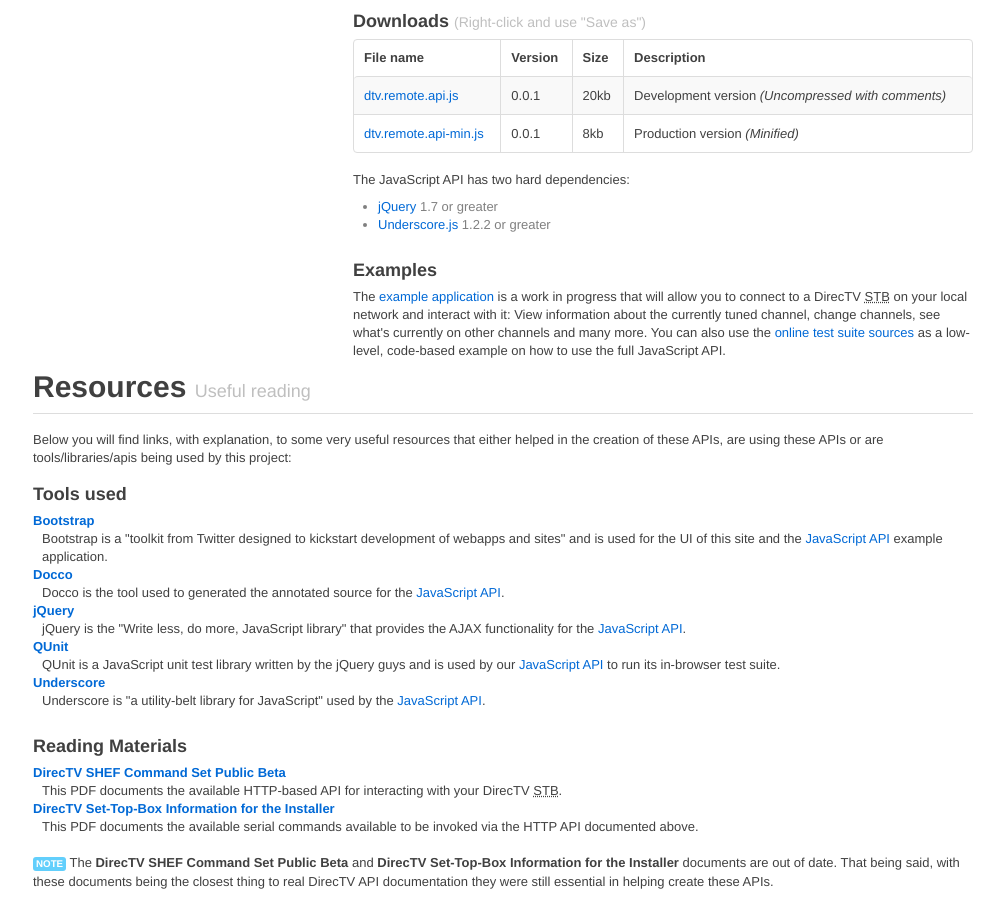
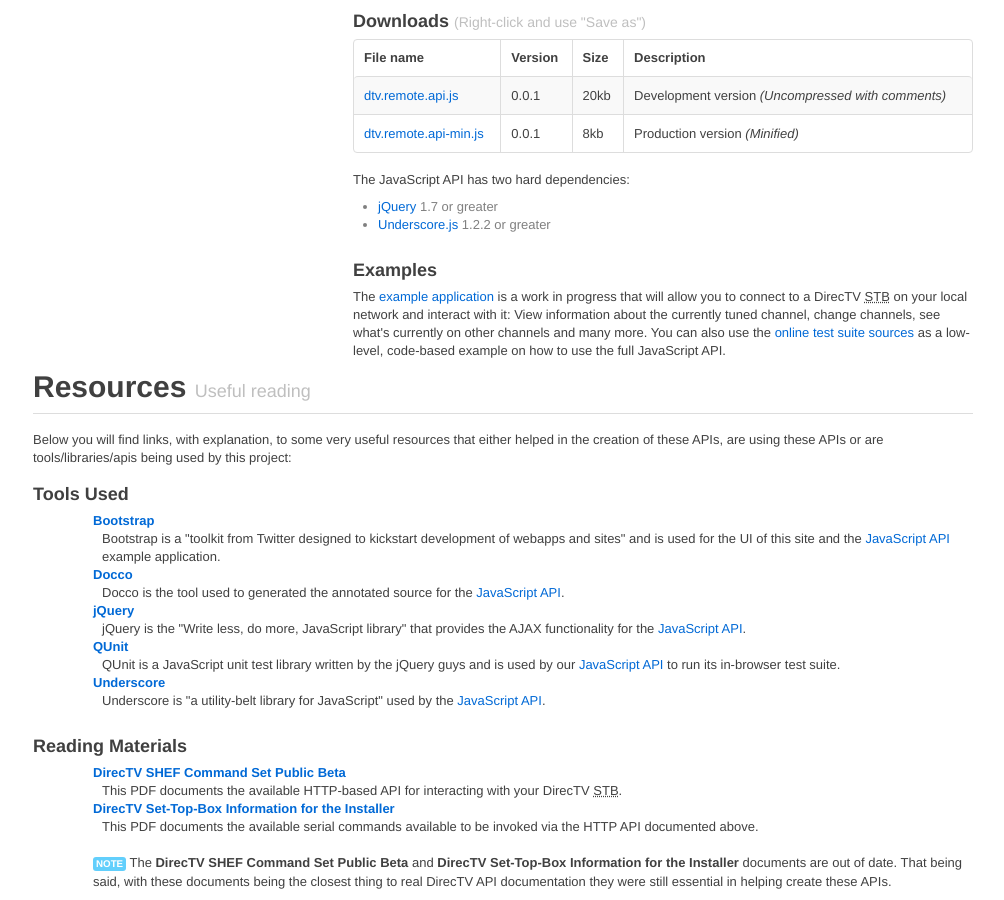
Before and after one commit to whitlockjc/directv-remote-api, a plain HTML site: page index.html in a window 1280 px wide. Shown: the part 976-1876 px from the top of the page, without its empty margins (137-1141 px from the left). Drawn offline with Linux system fonts and the light colour scheme.

Commit message:
Fixed a typo and made minor alignment changes to the Resources section.

```diff
--- a/index.html
+++ b/index.html
@@ -188,7 +188,9 @@
             the creation of these APIs, are using these APIs or are tools/libraries/apis being used by this
             project:
           </p>
-          <h3>Tools used</h3>
+          <h3>Tools Used</h3>
+          <div class="row">
+            <div class="offset1">
               <dl>
                 <dt><a href="http://twitter.github.com/bootstrap/">Bootstrap</a></dt>
                 <dd>Bootstrap is a "toolkit from Twitter designed to kickstart development of webapps and sites" and is used for the UI of this site and the <a href="#javascript">JavaScript API</a> example application.</dd>
@@ -201,7 +203,11 @@
                 <dt><a href="http://documentcloud.github.com/underscore/">Underscore</a></dt>
                 <dd>Underscore is "a utility-belt library for JavaScript" used by the <a href="#javascript">JavaScript API</a>.</dd>
               </dl>
+            </div>
+          </div>
           <h3>Reading Materials</h3>
+          <div class="row">
+            <div class="offset1">
               <dl>
                 <dt><a href="http://www.sbcatest.com/TechUpdates/DTV-MD-0359-DIRECTV%20SHEF%20Public%20Beta%20Command%20Set-V1.0.pdf">DirecTV SHEF Command Set Public Beta</a></dt>
                 <dd>This PDF documents the available HTTP-based API for interacting with your DirecTV <abbr title="set-top-box">STB</abbr>.</dd>
@@ -215,6 +221,8 @@
               </p>
             </div>
           </div>
+        </div>
+      </div>
     </section>
   </div>
 
```
Lines whose indentation alone changed are shown as unchanged.
